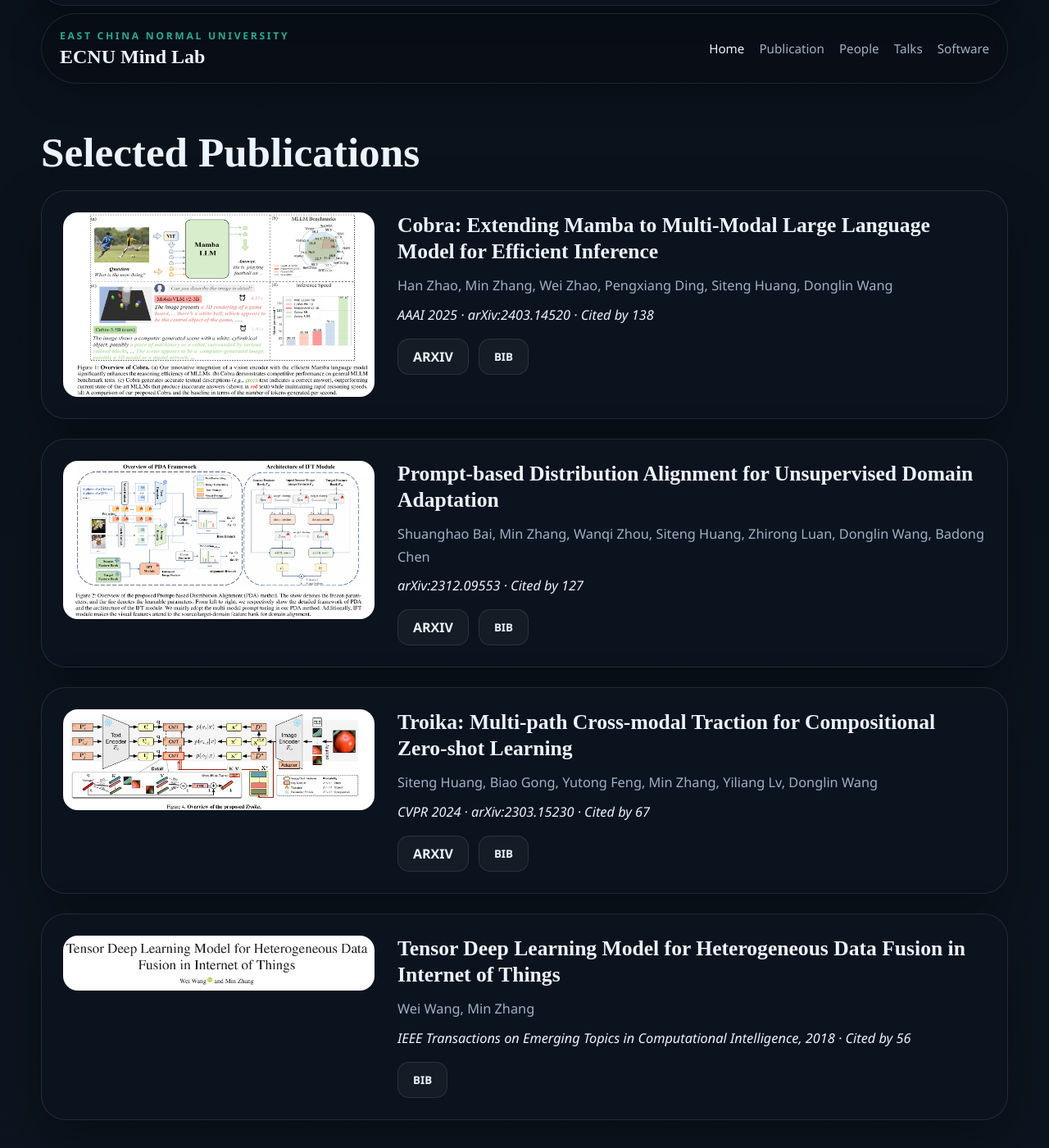
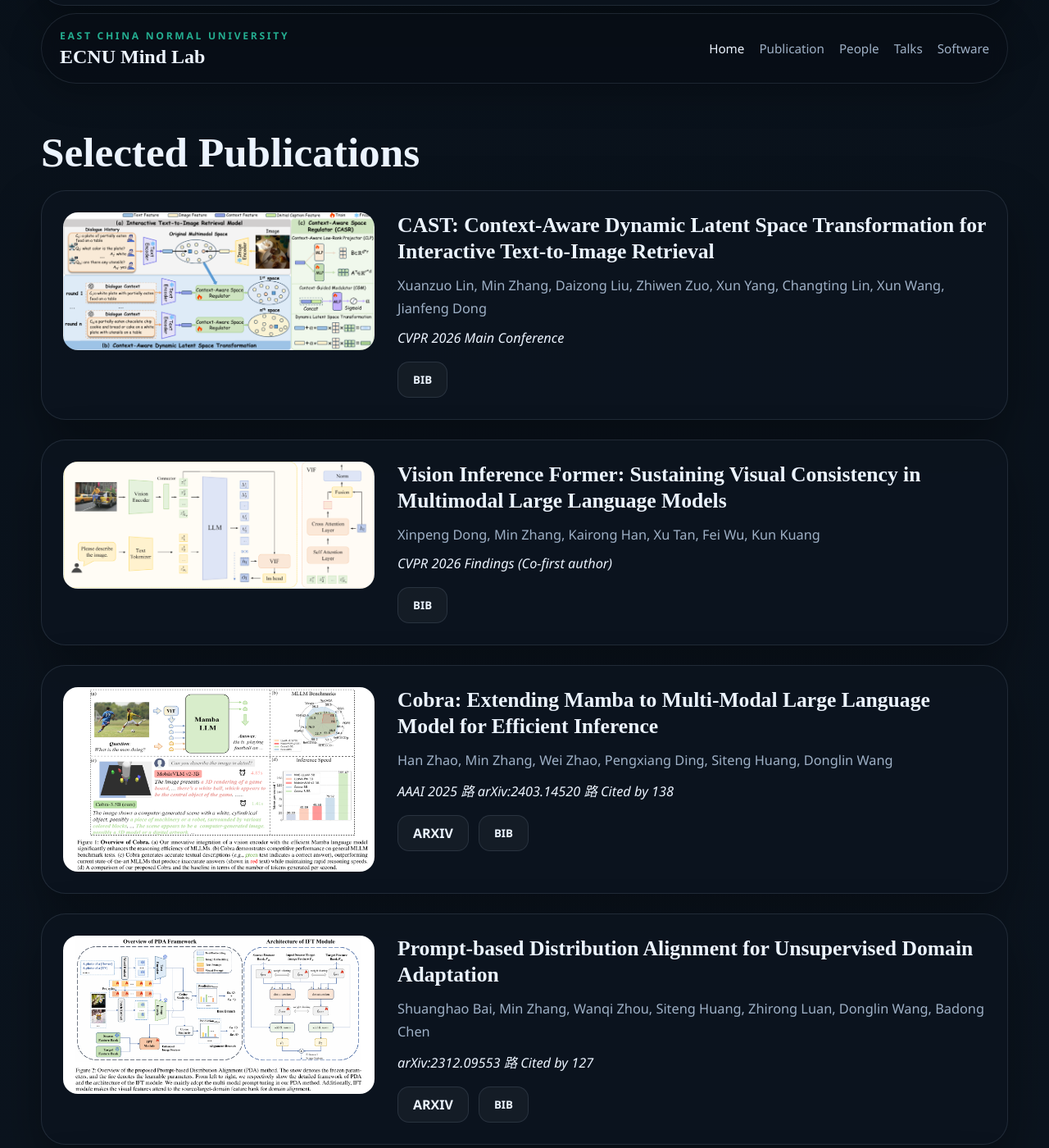
Before and after one commit to Mind-Lab-ECNU/mind-lab-ecnu.github.io, a Jekyll site: the page built from _pages/index.html, in a window 1280 px wide and 1400 px high, scrolled down 1997 px. Shown: the whole window at 82% size. Built offline with Jekyll 4.4.1, drawn with Linux system fonts in a browser that asks for light colours; some of the changed text lies outside the part shown.

Commit message:
Add CVPR 2026 CAST and VIF publications

```diff
--- a/_data/publications.yml
+++ b/_data/publications.yml
@@ -1,6 +1,39 @@
+- title: "CAST: Context-Aware Dynamic Latent Space Transformation for Interactive Text-to-Image Retrieval"
+  authors: "Xuanzuo Lin, Min Zhang, Daizong Liu, Zhiwen Zuo, Xun Yang, Changting Lin, Xun Wang, Jianfeng Dong"
+  venue: "CVPR 2026 Main Conference"
+  image: assets/images/papers/zm-cvpr2026main-cast.png
+  search: "cast context-aware dynamic latent space transformation interactive text-to-image retrieval xuanzuo lin min zhang daizong liu zhiwen zuo xun yang changting lin xun wang jianfeng dong cvpr 2026 main"
+  featured: true
+  arxiv: ""
+  github: ""
+  bib: |
+    @inproceedings{lin2026cast,
+      title     = {CAST: Context-Aware Dynamic Latent Space Transformation for Interactive Text-to-Image Retrieval},
+      author    = {Lin, Xuanzuo and Zhang, Min and Liu, Daizong and Zuo, Zhiwen and Yang, Xun and Lin, Changting and Wang, Xun and Dong, Jianfeng},
+      booktitle = {Proceedings of the IEEE/CVF Conference on Computer Vision and Pattern Recognition},
+      year      = {2026}
+    }
+
+- title: "Vision Inference Former: Sustaining Visual Consistency in Multimodal Large Language Models"
+  authors: "Xinpeng Dong, Min Zhang, Kairong Han, Xu Tan, Fei Wu, Kun Kuang"
+  venue: "CVPR 2026 Findings (Co-first author)"
+  image: assets/images/papers/zm-cvpr2026findings-vif.png
+  search: "vision inference former sustaining visual consistency multimodal large language models xinpeng dong min zhang kairong han xu tan fei wu kun kuang cvpr 2026 findings co-first"
+  featured: true
+  arxiv: ""
+  github: ""
+  bib: |
+    @inproceedings{dong2026vif,
+      title     = {Vision Inference Former: Sustaining Visual Consistency in Multimodal Large Language Models},
+      author    = {Dong, Xinpeng and Zhang, Min and Han, Kairong and Tan, Xu and Wu, Fei and Kuang, Kun},
+      booktitle = {Proceedings of the IEEE/CVF Conference on Computer Vision and Pattern Recognition},
+      year      = {2026},
+      note      = {CVPR 2026 Findings}
+    }
+
 - title: "Cobra: Extending Mamba to Multi-Modal Large Language Model for Efficient Inference"
   authors: "Han Zhao, Min Zhang, Wei Zhao, Pengxiang Ding, Siteng Huang, Donglin Wang"
-  venue: "AAAI 2025 · arXiv:2403.14520 · Cited by 138"
+  venue: "AAAI 2025 路 arXiv:2403.14520 路 Cited by 138"
   image: assets/images/papers/zm-cobra.png
   search: "cobra extending mamba multi-modal large language model efficient inference han zhao min zhang wei zhao pengxiang ding siteng huang donglin wang aaai 2025 arxiv 2403.14520 cited 138"
   featured: true
@@ -16,7 +49,7 @@
 
 - title: "Prompt-based Distribution Alignment for Unsupervised Domain Adaptation"
   authors: "Shuanghao Bai, Min Zhang, Wanqi Zhou, Siteng Huang, Zhirong Luan, Donglin Wang, Badong Chen"
-  venue: "arXiv:2312.09553 · Cited by 127"
+  venue: "arXiv:2312.09553 路 Cited by 127"
   image: assets/images/papers/zm-pda.png
   search: "prompt based distribution alignment unsupervised domain adaptation shuanghao bai min zhang wanqi zhou siteng huang zhirong luan donglin wang badong chen arxiv 2312.09553 cited 127"
   featured: true
@@ -32,7 +65,7 @@
 
 - title: "Troika: Multi-path Cross-modal Traction for Compositional Zero-shot Learning"
   authors: "Siteng Huang, Biao Gong, Yutong Feng, Min Zhang, Yiliang Lv, Donglin Wang"
-  venue: "CVPR 2024 · arXiv:2303.15230 · Cited by 67"
+  venue: "CVPR 2024 路 arXiv:2303.15230 路 Cited by 67"
   image: assets/images/papers/zm-troika.png
   search: "troika multi path cross modal traction compositional zero-shot learning siteng huang biao gong yutong feng min zhang yiliang lv donglin wang cvpr 2024 arxiv 2303.15230 cited 67"
   featured: true
@@ -48,7 +81,7 @@
 
 - title: "Tensor Deep Learning Model for Heterogeneous Data Fusion in Internet of Things"
   authors: "Wei Wang, Min Zhang"
-  venue: "IEEE Transactions on Emerging Topics in Computational Intelligence, 2018 · Cited by 56"
+  venue: "IEEE Transactions on Emerging Topics in Computational Intelligence, 2018 路 Cited by 56"
   image: assets/images/papers/zm-tdl.png
   search: "tensor deep learning model heterogeneous data fusion internet of things wei wang min zhang ieee transactions on emerging topics in computational intelligence 2018 cited 56"
   featured: true
```
Also changed, not shown: assets/images/papers/zm-cvpr2026findings-vif.png (added), assets/images/papers/zm-cvpr2026main-cast.png (added).
